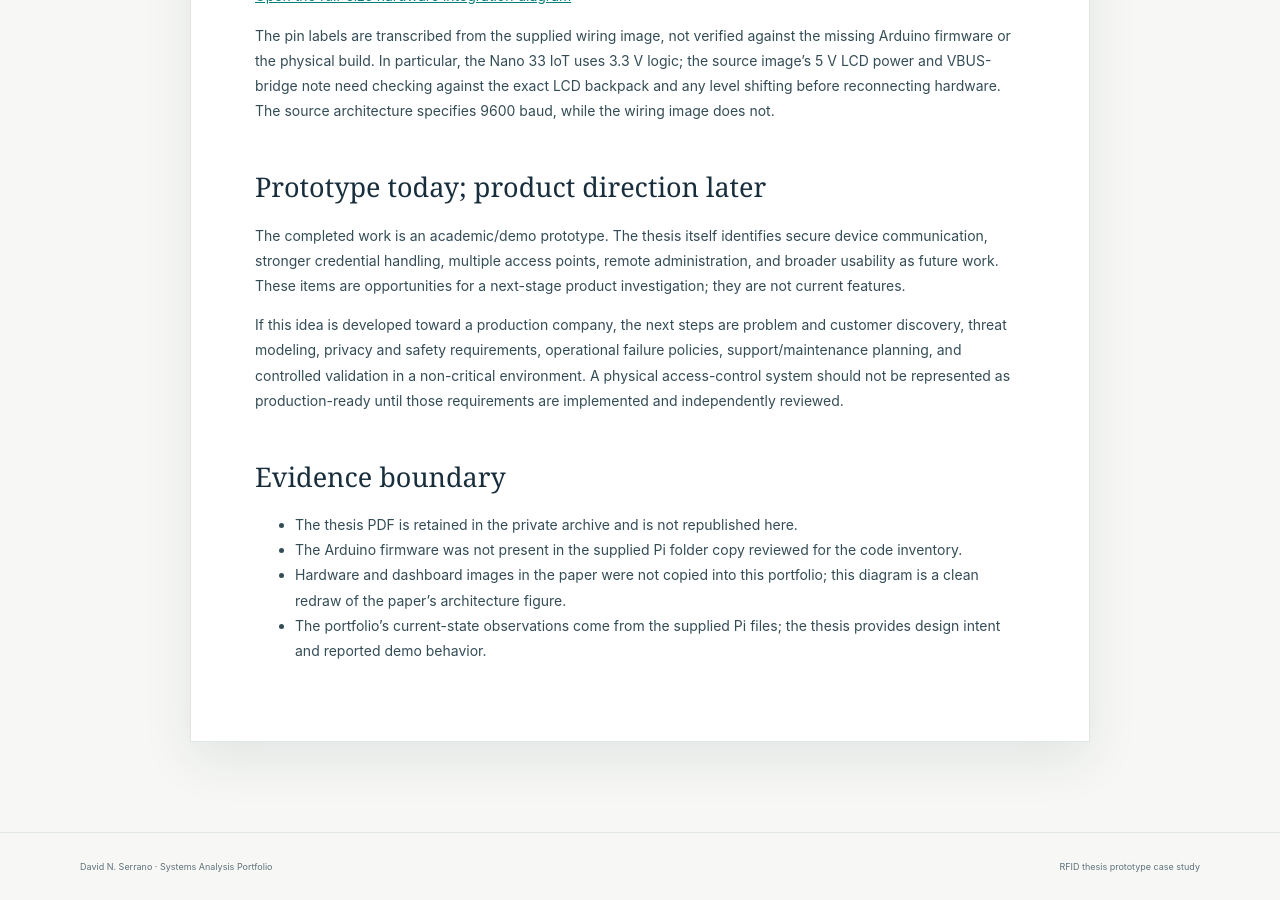
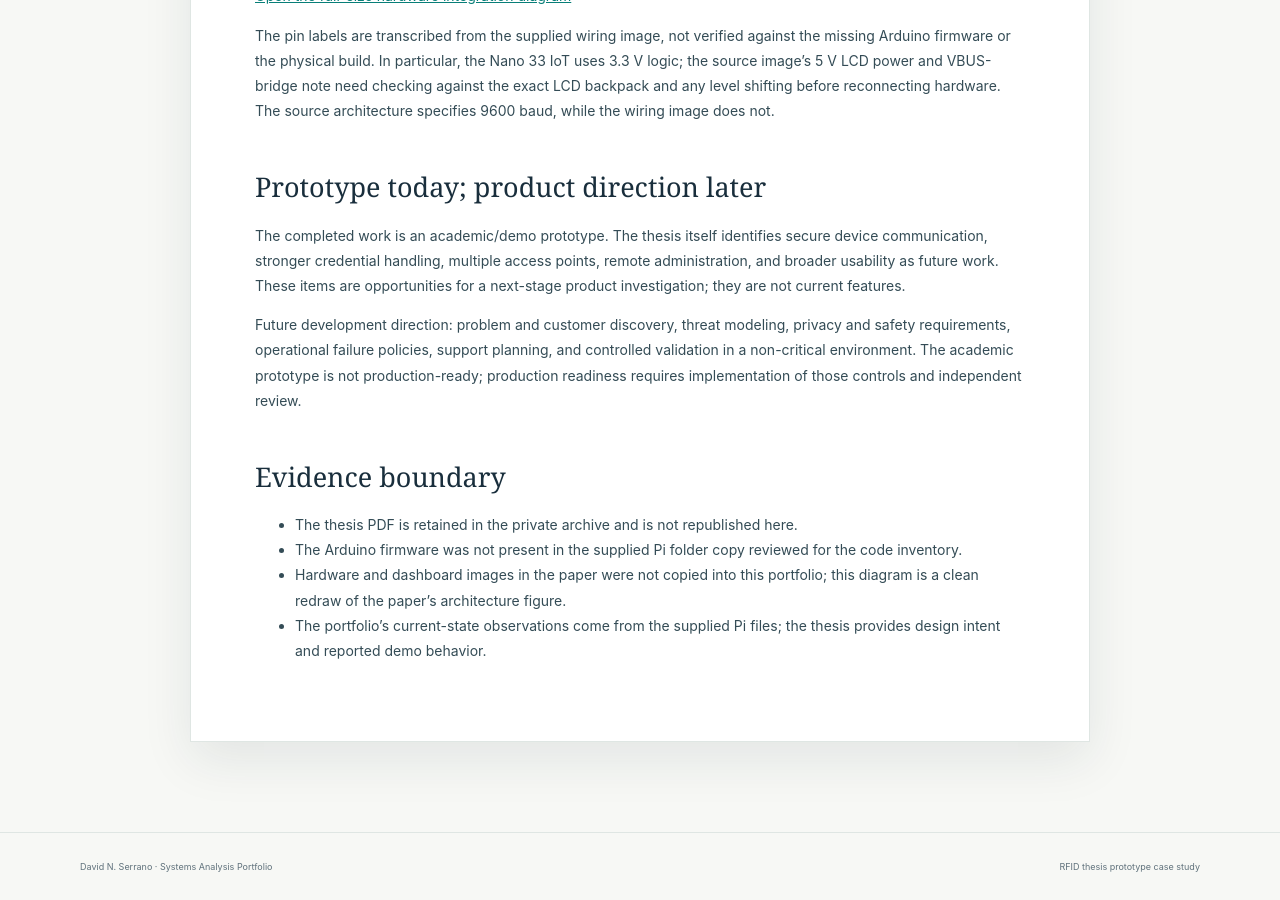
Before and after one commit to davidnserrano2-cmd/davidnserrano2-cmd.github.io, a Jekyll site: the page built from docs/THESIS_FOUNDATION.md, in a window 1280 px wide and 900 px high, scrolled down 4314 px. Built offline with Jekyll 4.4.1, drawn with Linux system fonts in a browser that asks for light colours; some of the changed text lies outside the part shown.

Commit message:
Polish public analysis language and clarify scope

```diff
--- a/docs/THESIS_FOUNDATION.md
+++ b/docs/THESIS_FOUNDATION.md
@@ -49,10 +49,10 @@
 |---|---|---|
 | Users | Display identity, role, active status, and credential references | How are credentials enrolled, revoked, recovered, and protected? |
 | Devices | Device identity, name, location, and creation time | How are device ownership and location changes audited? |
-| Access logs | Time, device/user references, method, result, and failure reason | Which fields are necessary, and how long should events be retained? |
+| Access logs | Time, device/user references, method, result, and failure reason | Design consideration: event fields and retention period. |
 | Security events | Time, device, event type, severity, and notes | Which events require escalation, and who can review them? |
 
-This is a summary of the thesis data model, not a claim that every table was implemented in the demonstrated application. Public examples should use synthetic identities and must never contain card UIDs, PINs, passwords, raw authentication messages, or live event history.
+This is a summary of the thesis data model, not a claim that every table was implemented in the demonstrated application. Public examples use synthetic identities and exclude card UIDs, PINs, passwords, raw authentication messages, and live event history.
 
 ### Database design · Thesis Access-Control Data Model
 
@@ -76,7 +76,7 @@
 
 The completed work is an academic/demo prototype. The thesis itself identifies secure device communication, stronger credential handling, multiple access points, remote administration, and broader usability as future work. These items are opportunities for a next-stage product investigation; they are not current features.
 
-If this idea is developed toward a production company, the next steps are problem and customer discovery, threat modeling, privacy and safety requirements, operational failure policies, support/maintenance planning, and controlled validation in a non-critical environment. A physical access-control system should not be represented as production-ready until those requirements are implemented and independently reviewed.
+Future development direction: problem and customer discovery, threat modeling, privacy and safety requirements, operational failure policies, support planning, and controlled validation in a non-critical environment. The academic prototype is not production-ready; production readiness requires implementation of those controls and independent review.
 
 ## Evidence boundary
 
```
